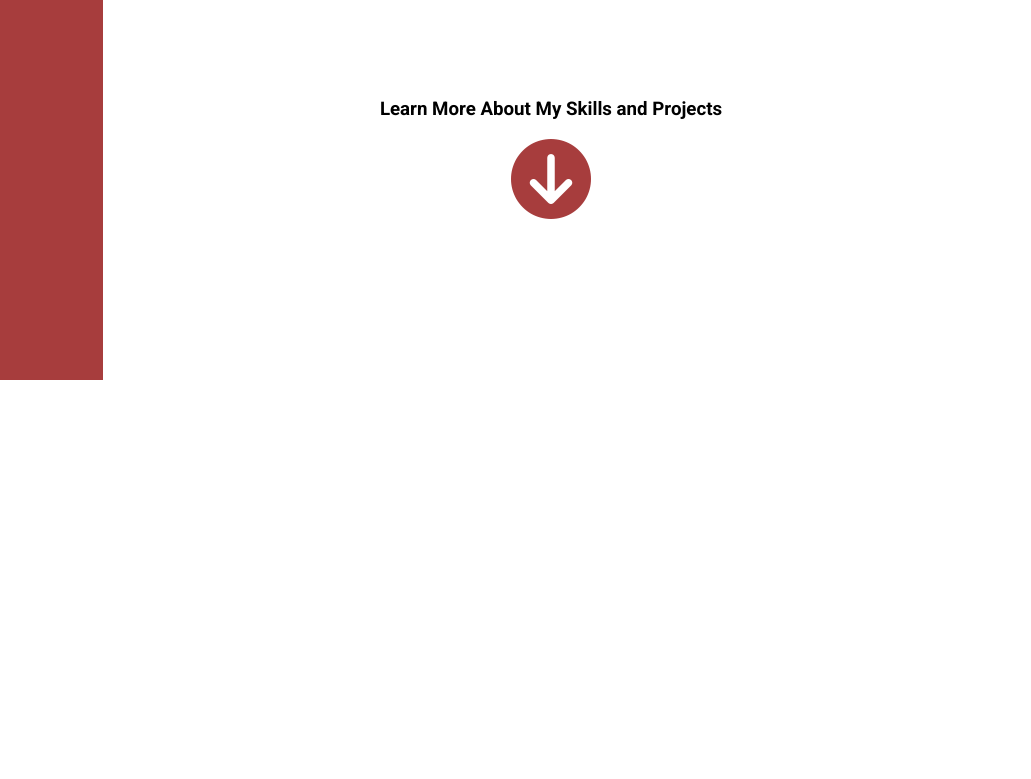
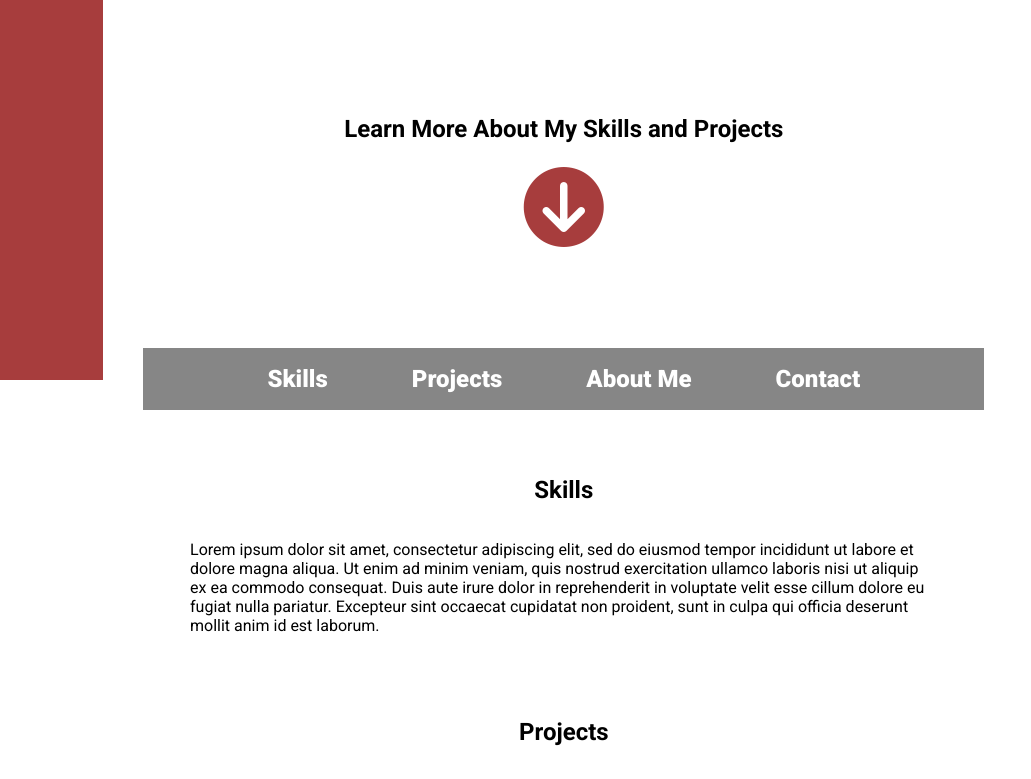
Before and after one commit to galfarotolon/portfolio, a plain HTML site: page index.html in a window 1280 px wide. Shown: the part 452-1231 px from the top of the page, 249-1280 px from the left. Before the commit the page ends 800 px from the top, so only its background shows below. Drawn offline with Linux system fonts and the light colour scheme.

Commit message:
added more styling and sections

```diff
--- a/index.html
+++ b/index.html
@@ -7,19 +7,11 @@
         <title>Guillermo Alfaro Portfolio</title>
         <meta name="viewport" content="width=device-width, initial-scale=1">
         <link rel="stylesheet" href="styles.css">
-
-
         <link href="https://fonts.googleapis.com/css2?family=Roboto:ital,wght@0,100;0,300;0,400;0,500;0,700;0,900;1,100;1,300;1,400;1,500;1,700;1,900&display=swap" rel="stylesheet">
         <script src="https://kit.fontawesome.com/1f1f46fe01.js" crossorigin="anonymous"></script>
     </head>
-
-
-
-
-
     <body>
         <div class='main-container'>
-
             <div class='site-sidebar'>
                 <div class='language-options'>
                     <a href='#' language='english'class='active'>English</a>
@@ -35,24 +27,16 @@
 
                 <div class='contact'>
                     <h3>Contact Me</h3>
-
                     <div class='contact-links'>
-
                         <a href='https://www.linkedin.com/in/guillermo-alfaro/' target='_blank'><i class="fab fa-linkedin fa-2x logo"></i></a>
                         <a href='https://github.com/galfarotolon' target='_blank'><i class="fab fa-github fa-2x logo"></i></a>
                         <a rel="me" href="mailto:galfarotolon@gmail.com" title="mail: galfarotolon@gmail.com"> <i class="fa fa-envelope fa-2x logo"></i></a>
-
-
-
+                    </div>
+                </div>
             </div>
 
 
-            </div>
-
-        </div>
-
-
-
+            <div class='main-content'>
                 <div class='intro'>
                     <h2 class='header'>Hello, I'm Guillermo</h2>
                     <p class='description'>I am a Full Stack Software Developer currently looking for opportunities to learn and grow.
@@ -60,12 +44,49 @@
 
                     <div class='learn-more'>
                         <h3>Learn More About My Skills and Projects</h3>
-            <a href='#Skills'> <i class="fas fa-arrow-circle-down fa-5x"></i></a>
+                        <a href='#NavBar'> <i class="fas fa-arrow-circle-down fa-5x arrow"></i></a>
+                    </div>
+
+                </div>
+
+                <div id='NavBar'>
+                    <div class='nav-bar'>
+                        <a href='#Skills'>Skills</a>
+                        <a href='#Projects'>Projects</a>
+                        <a href='#About'>About Me</a>
+                        <a href='#Contact'>Contact</a>
                     </div>
                 </div>
 
-
-
+                <div id='Skills' class='section'>
+                    <h2>Skills</h2>
+                             <p>Lorem ipsum dolor sit amet, consectetur adipiscing elit, sed do eiusmod tempor incididunt ut labore et dolore magna
+                aliqua. Ut enim ad minim veniam, quis nostrud exercitation ullamco laboris nisi ut aliquip ex ea commodo consequat. Duis
+                aute irure dolor in reprehenderit in voluptate velit esse cillum dolore eu fugiat nulla pariatur. Excepteur sint occaecat
+                cupidatat non proident, sunt in culpa qui officia deserunt mollit anim id est laborum.</p>
+                </div>
+                  <div id='Projects' class='section'>
+                    <h2>Projects</h2>
+                             <p>Lorem ipsum dolor sit amet, consectetur adipiscing elit, sed do eiusmod tempor incididunt ut labore et dolore magna
+                aliqua. Ut enim ad minim veniam, quis nostrud exercitation ullamco laboris nisi ut aliquip ex ea commodo consequat. Duis
+                aute irure dolor in reprehenderit in voluptate velit esse cillum dolore eu fugiat nulla pariatur. Excepteur sint occaecat
+                cupidatat non proident, sunt in culpa qui officia deserunt mollit anim id est laborum.</p>
+                </div>
+                 <div id='About' class='section'>
+                    <h2>About</h2>
+                             <p>Lorem ipsum dolor sit amet, consectetur adipiscing elit, sed do eiusmod tempor incididunt ut labore et dolore magna
+                aliqua. Ut enim ad minim veniam, quis nostrud exercitation ullamco laboris nisi ut aliquip ex ea commodo consequat. Duis
+                aute irure dolor in reprehenderit in voluptate velit esse cillum dolore eu fugiat nulla pariatur. Excepteur sint occaecat
+                cupidatat non proident, sunt in culpa qui officia deserunt mollit anim id est laborum.</p>
+                </div>
+                    <div id='Contact' class='section'>
+                    <h2>Contact</h2>
+                             <p>Lorem ipsum dolor sit amet, consectetur adipiscing elit, sed do eiusmod tempor incididunt ut labore et dolore magna
+                aliqua. Ut enim ad minim veniam, quis nostrud exercitation ullamco laboris nisi ut aliquip ex ea commodo consequat. Duis
+                aute irure dolor in reprehenderit in voluptate velit esse cillum dolore eu fugiat nulla pariatur. Excepteur sint occaecat
+                cupidatat non proident, sunt in culpa qui officia deserunt mollit anim id est laborum.</p>
+                </div>
+            </div>
         </div>
 
 
@@ -76,7 +97,8 @@
 
 
 
-    <script src="" async defer>
+    <script>
+
     </script>
 </body>
 </html>
--- a/styles.css
+++ b/styles.css
@@ -129,6 +129,14 @@ body{
 }
 
 
+/* Main content section */
+
+.main-content{
+    margin-left: 27%;
+    width: 75%;
+}
+
+
 /* Intro */
 
 .intro{
@@ -136,13 +144,8 @@ body{
     flex-direction: column;
     align-items: center;
     justify-content: center;
-   margin-left: 25%;
-    width: 75%;
     height: 100vh;
-
-
     animation: transitionInIntro 1s;
-
 }
 
 .header{
@@ -155,23 +158,8 @@ body{
     line-height: 2;
 }
 
-/* .intro-btn{
 
-    margin-top: 5%;
-    background: white;
-    padding: 2%;
-    border-radius: 30px;
-    font-size: 1rem;
-    color: white;
-    background-color: rgba(145,13,13,.8);
-    border: none;
-}
-
-.intro-btn:hover{
-    cursor: pointer;
-} */
-
-i{
+.arrow{
     color: rgba(145,13,13,.8);
 }
 
@@ -184,5 +172,52 @@ i{
     display: flex;
     flex-direction: column;
     align-items: center;
-margin-top: 10%;
+    margin-top: 10%;
 }
+
+.learn-more h3{
+    font-size: 1.5rem;
+}
+
+/* Nav Bar */
+
+.nav-bar{
+    display: flex;
+    justify-content: center;
+    width: 90%;
+    margin: 0 auto;
+background-color: rgba(104, 104, 104, 0.8);
+
+}
+
+.nav-bar a{
+    text-decoration: none;
+    color: white;
+    padding: 2% 5%;
+    font-size: 1.5rem;
+    font-weight: 800;
+}
+
+
+/* Sections */
+
+.section{
+    display: flex;
+    flex-direction: column;
+    justify-content: center;
+    margin: 5% 10%;
+
+}
+
+.section h2{
+    text-align: center;
+}
+
+/* Skills section */
+
+#Skills{
+
+  display: flex;
+ justify-content: center;
+
+}
```
Lines whose indentation alone changed are shown as unchanged.
